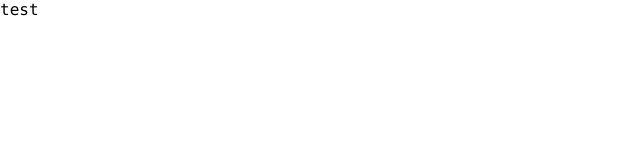
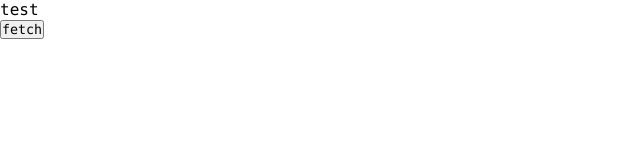
Before and after one commit to d-c-k/todo, a React (Create React App) app in the folder front/: page / in a window 1280 px wide. Shown: the top 160 px of the page, without its empty margins (0-640 px from the left). Built offline with nearby package versions, Linux system fonts and the light colour scheme.

Commit message:
test components

```diff
--- a/front/src/App.js
+++ b/front/src/App.js
@@ -1,9 +1,11 @@
 import React from 'react';
+import Test from './components/Test';
 
 function App() {
   return (
-    <div class="main">
+    <div className="main">
       <p>test</p>
+      <Test />
     </div>
   );
 }
--- /dev/null
+++ b/front/src/components/Test.jsx
@@ -0,0 +1,40 @@
+import React, { useState, useEffect } from 'react';
+
+export default function Test() {
+  const [datas, setDatas] = useState(null);
+
+//  useEffect(() => {
+//    fetch('http://localhost:1337', {
+//      mode: 'no-cors',
+//      headers: {
+//        "Content-Type": "application/json"
+//      }
+//    })
+//    .then(res => res.json())
+//    .then(data => setDatas(data[1]))
+//  }, []);
+
+  function fetchData(){
+    const url = "http://localhost:1337";
+    fetch(url, {
+      headers: {
+        "Content-Type":"application/json"
+      }
+    })
+    .then(res => res.json())
+    .then(data => {
+      console.log(data);
+      setDatas(data);
+    })
+  }
+
+  console.log(datas);
+  return (
+    <>
+    <button type="button" onClick={fetchData}>fetch</button>
+      <ul>
+        <li>{datas}</li>
+      </ul>
+    </>
+  )
+};
```
Also changed, not shown: front/TestComponent.jsx (added), 1 other file (tests, documents, lock files or other folders).
